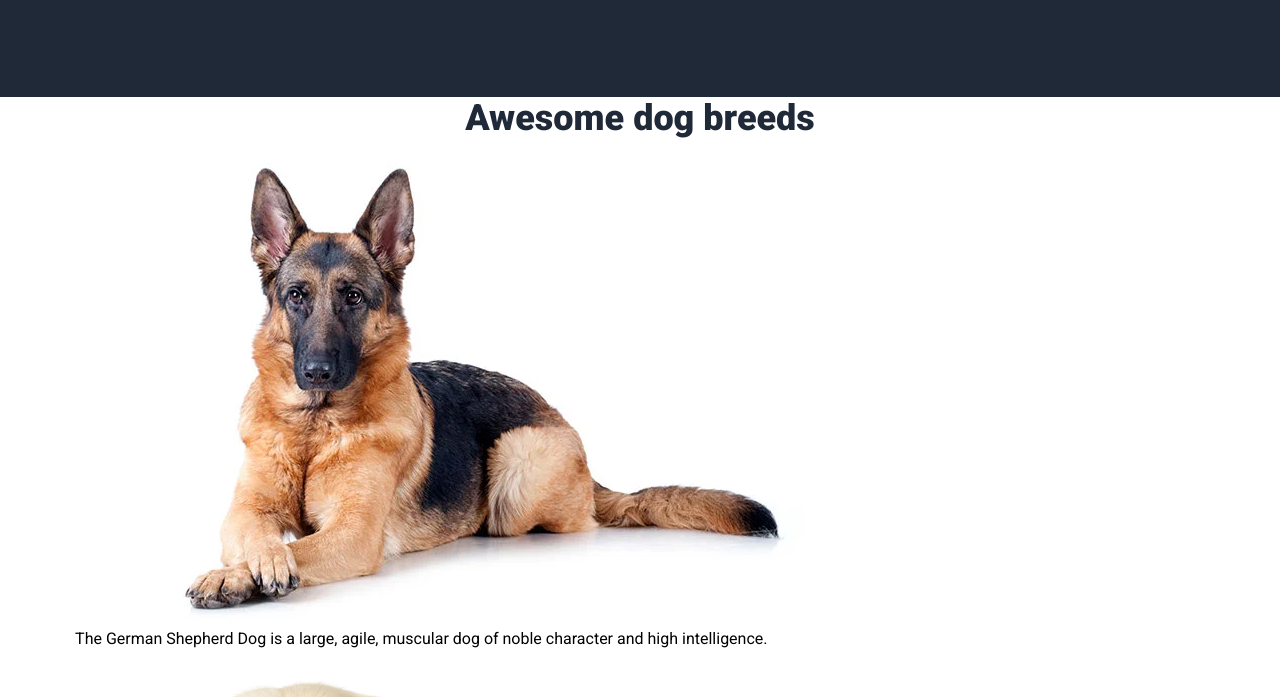
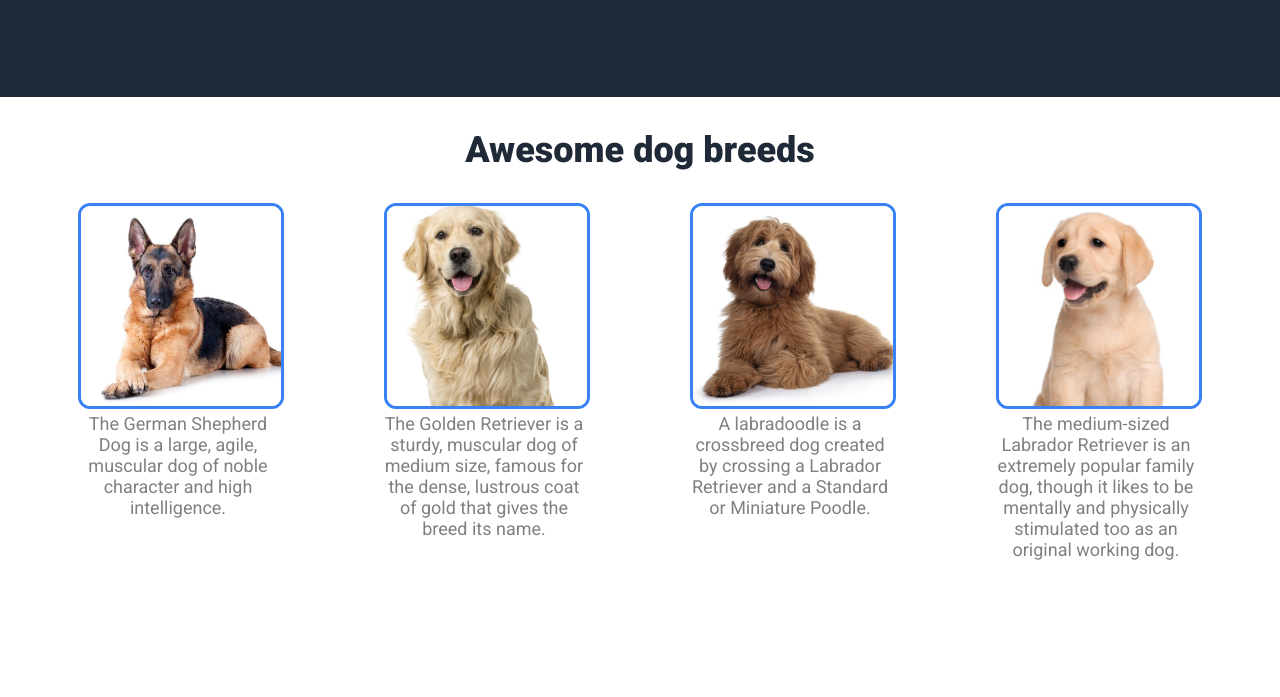
Before and after one commit to lav333/landing-page, a plain HTML site: page index.html in a window 1280 px wide. Shown: the part 513-1210 px from the top of the page. After the commit the page ends 1137 px from the top, so only its background shows below. Drawn offline with Linux system fonts and the light colour scheme.

Commit message:
Finish info part

```diff
--- a/index.html
+++ b/index.html
@@ -27,23 +27,23 @@
             </div>
         </div>
 
-        <div class="action">
-            <div class="info">Awesome dog breeds</div>
-            <div>
+        <div class="info">
+            <div class="info_title">Awesome dog breeds</div>
+            <div class="dogs">
                 <div class="dog german_shepherd">
-                    <img src="img/german_shepherd.png" alt="Black and brown german shepherd lying">
+                    <img class="dog_img gs" src="img/german_shepherd.png" alt="Black and brown german shepherd lying">
                     <div class="under_dog">The German Shepherd Dog is a large, agile, muscular dog of noble character and high intelligence.</div>
                 </div>
                 <div class="dog golden_retriever">
-                    <img src="img/golden_retriever.jpeg" alt="Golden retriever sitting and smiling">
+                    <img class="dog_img gr" src="img/golden_retriever.jpeg" alt="Golden retriever sitting and smiling">
                     <div class="under_dog">The Golden Retriever is a sturdy, muscular dog of medium size, famous for the dense, lustrous coat of gold that gives the breed its name.</div>
                 </div>
                 <div class="dog labradoodle">
-                    <img src="img/labradoodle.jpeg" alt="Brown labradoodle lying and smiling">
+                    <img class="dog_img ld" src="img/labradoodle.jpeg" alt="Brown labradoodle lying and smiling">
                     <div class="under_dog">A labradoodle is a crossbreed dog created by crossing a Labrador Retriever and a Standard or Miniature Poodle.</div>
                 </div>
                 <div class="dog labrador">
-                    <img src="img/labrador.jpeg" alt="Baby labrador sitting and smiling">
+                    <img class="dog_img lb" src="img/labrador.jpeg" alt="Baby labrador sitting and smiling">
                     <div class="under_dog">The medium-sized Labrador Retriever is an extremely popular family dog, though it likes to be mentally and physically stimulated too as an original working dog.</div>
                 </div>
             </div>
--- a/style.css
+++ b/style.css
@@ -2,10 +2,6 @@ body {
     margin: 0;
     padding: 0;
     font-family: "Roboto";
-}
-
-div {
-
 }
 
 .header {
@@ -71,15 +67,40 @@ button:hover {
     gap: 56px;
 }
 
-.action {
+.info {
     background-color: white;
     display: flex;
     flex-direction: column;
     align-items: center;
+    padding-bottom: 64px;
 }
 
-.info {
+.info_title {
     font-size: 36px;
     font-weight: 800;
     color: #1f2937;
+    margin: 32px;
 }
+
+.dogs {
+    display: flex;
+    justify-content: space-between;
+    gap: 100px;
+}
+
+.dog_img {
+    width: 200px;
+    height: 200px;
+    object-fit: cover;
+    border: 3px solid #3882f6;
+    object-position: 25% 10%;
+    border-radius: 12px;
+}
+
+.under_dog {
+    width: 200px;
+    height: auto;
+    text-align: center;
+    font-size: 18px;
+    color: grey;
+}
```
